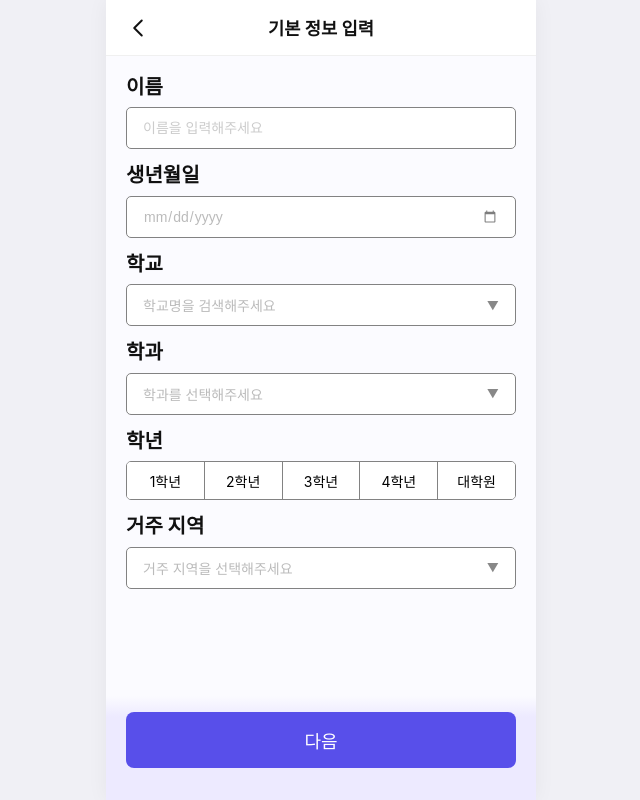
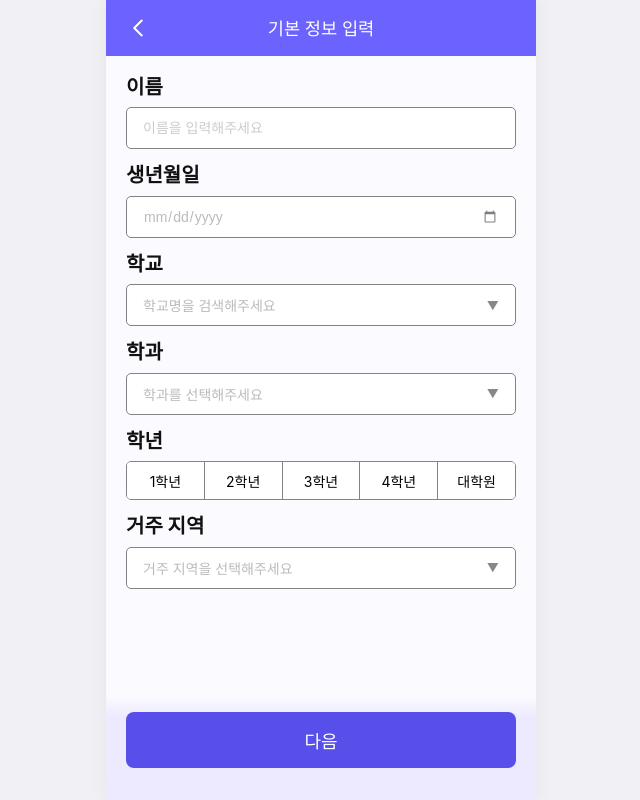
Before and after one commit to LikeLionUniv-INU-BeneFitU/BeneFitU-Frontend, a React (Vite) app: page /basic-info in a window 1280 px wide. Shown: the whole page, without its empty margins (319-959 px from the left). Built offline with nearby package versions, Linux system fonts and the light colour scheme.

Commit message:
Style: 헤더 컬러 변경 변수 설정

```diff
--- a/src/components/Header.jsx
+++ b/src/components/Header.jsx
@@ -2,7 +2,7 @@ import React from 'react';
 import { useNavigate } from 'react-router-dom';
 import styled from 'styled-components';
 
-export default function Header({ title, onBack }) {
+export default function Header({ title, onBack, variant = 'defalt' }) {
   const navigate = useNavigate();
 
   const handleBackClick = () => {
@@ -16,8 +16,12 @@ export default function Header({ title, onBack }) {
   };
 
   return (
-    <HeaderContainer>
-      <BackButton onClick={handleBackClick} aria-label="뒤로가기">
+    <HeaderContainer $variant={variant}>
+      <BackButton
+        onClick={handleBackClick}
+        aria-label="뒤로가기"
+        $variant={variant}
+      >
         {/* 와이어프레임의 < 모양 아이콘 (SVG로 깔끔하게 처리) */}
         <svg
           xmlns="http://www.w3.org/2000/svg"
@@ -33,7 +37,7 @@ export default function Header({ title, onBack }) {
           />
         </svg>
       </BackButton>
-      <Title>{title}</Title>
+      <Title $variant={variant}>{title}</Title>
       {/* 우측 공백 밸런스를 맞추기 위한 빈 더미 공간 */}
       <EmptySpace />
     </HeaderContainer>
@@ -47,13 +51,14 @@ const HeaderContainer = styled.header`
   left: 0;
   right: 0;
   height: 56px; /* 일반적인 모바일 상단 헤더 표준 높이 */
-  background-color: #ffffff;
   display: flex;
   align-items: center;
   justify-content: space-between;
   padding: 0 16px;
-  border-bottom: 1px solid #f0f0f0; /* 살짝 구분을 주는 밑줄 */
   z-index: 100;
+
+  background-color: ${(props) => (props.$variant === 'purple' ? '#6c63ff' : '#ffffff')};
+  border-bottom: ${(props) => (props.$variant === 'purple' ? '1px solid #6c63ff' : '1px solid #8e89e3')};
 `;
 
 const BackButton = styled.button`
@@ -64,7 +69,7 @@ const BackButton = styled.button`
   display: flex;
   align-items: center;
   justify-content: center;
-  color: #111111;
+  color: ${(props) => (props.$variant === 'purple' ? '#ffffff' : '#111111')};
 
   svg {
     width: 24px;
@@ -78,8 +83,8 @@ const BackButton = styled.button`
 
 const Title = styled.h1`
   font-size: 1.1rem;
-  font-weight: 600;
-  color: #111111;
+  font-weight: 500;
+  color: ${(props) => (props.$variant === 'purple' ? '#ffffff' : '#111111')};
   margin: 0;
   text-align: center;
   /* 절대적인 가운데 정렬을 보장하기 위한 설정 */
--- a/src/pages/BasicInfo.jsx
+++ b/src/pages/BasicInfo.jsx
@@ -82,7 +82,7 @@ export default function BasicInfo() {
 
   return (
     <S.PageWrapper>
-      <Header title="기본 정보 입력" />
+      <Header title="기본 정보 입력" variant="purple" />
       <S.ScrollArea>
         <S.ContentContainer>
           {/* 이름 입력 */}
--- a/src/pages/OtherInfo.jsx
+++ b/src/pages/OtherInfo.jsx
@@ -68,7 +68,7 @@ export default function OtherInfo() {
 
   return (
     <S.PageWrapper>
-      <Header title="기타 정보 입력" />
+      <Header title="기타 정보 입력" variant="purple" />
 
       <S.ContentContainer>
         <S.ScrollArea>
```
